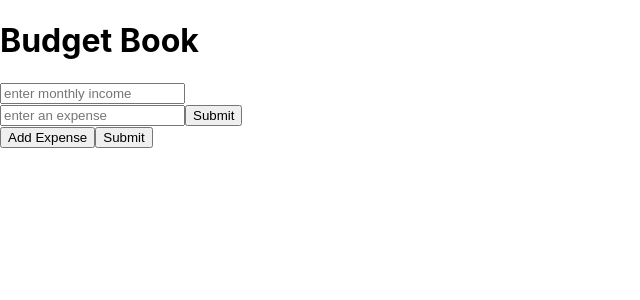
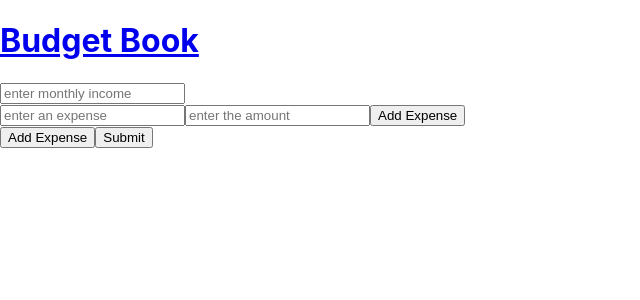
Before and after one commit to Team-formerly-known-as/budget-book-frontend, a React (Create React App) app: page /create in a window 1280 px wide. Shown: the top 300 px of the page, without its empty margins (0-640 px from the left). Built offline with nearby package versions, Linux system fonts and the light colour scheme.

Commit message:
added user field to landing page

```diff
--- a/src/components/Header.js
+++ b/src/components/Header.js
@@ -1,9 +1,11 @@
-
+import { Link } from 'react-router-dom'
 
 function Header() {
   return (
     <div>
-      <h1>Budget Book</h1>
+      <Link to='/'>
+        <h1>Budget Book</h1>
+      </Link>
     </div>
   );
 }
--- a/src/components/Intro.js
+++ b/src/components/Intro.js
@@ -7,10 +7,9 @@ function Intro() {
         <h2>Welcome to Budget Book</h2>
         <p>Lorem ipsum dolor sit amet, consectetur adipiscing elit. Ut sed est feugiat sem dignissim faucibus a sed felis. Suspendisse a lacus ornare, fringilla dui posuere, aliquet nisi. Aliquam luctus justo porttitor, consectetur purus in, posuere nibh. Vivamus vel volutpat dui, a suscipit dui. Praesent malesuada maximus ipsum, eu faucibus dolor gravida ut. Nunc bibendum nulla vestibulum vulputate lobortis. Nulla facilisi. Morbi aliquam ex in eros facilisis blandit. Morbi hendrerit tempor pharetra.</p>
 
+        <input type="text" placeholder="enter username" />
         <Link to="/create">
-
-        <button>Create Budget</button>
-
+          <button>Create Budget</button>
         </Link>
 
       </div>
--- a/src/components/create/Expense.js
+++ b/src/components/create/Expense.js
@@ -17,6 +17,8 @@ function Expense() {
 		event.preventDefault()
 		setExpenseList([...expenseList, expense])
 		console.log(expenseList)
+		// item + value becomes a line item on the screen
+		// and then a new expense field is appears beneath that
 	}
 
     return (
@@ -27,7 +29,12 @@ function Expense() {
 					type='text'
 					placeholder='enter an expense'
 				/>
-				<button onClick={handleSubmit} type="submit">Submit</button>
+				<input
+					onChange={handleChange}
+					type='number'
+					placeholder='enter the amount'
+				/>
+				<button onClick={handleSubmit} type="submit">Add Expense</button>
 			</form>
 		</div>
 	);
```
